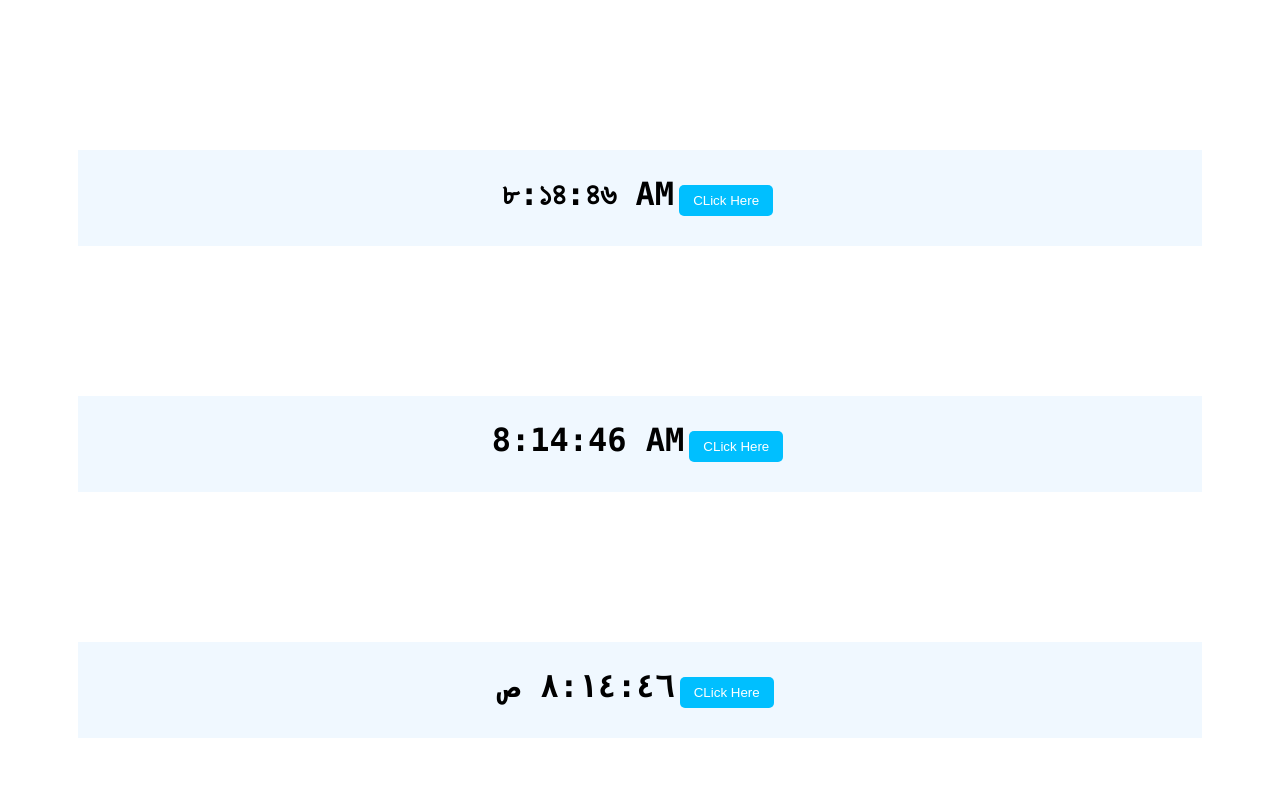
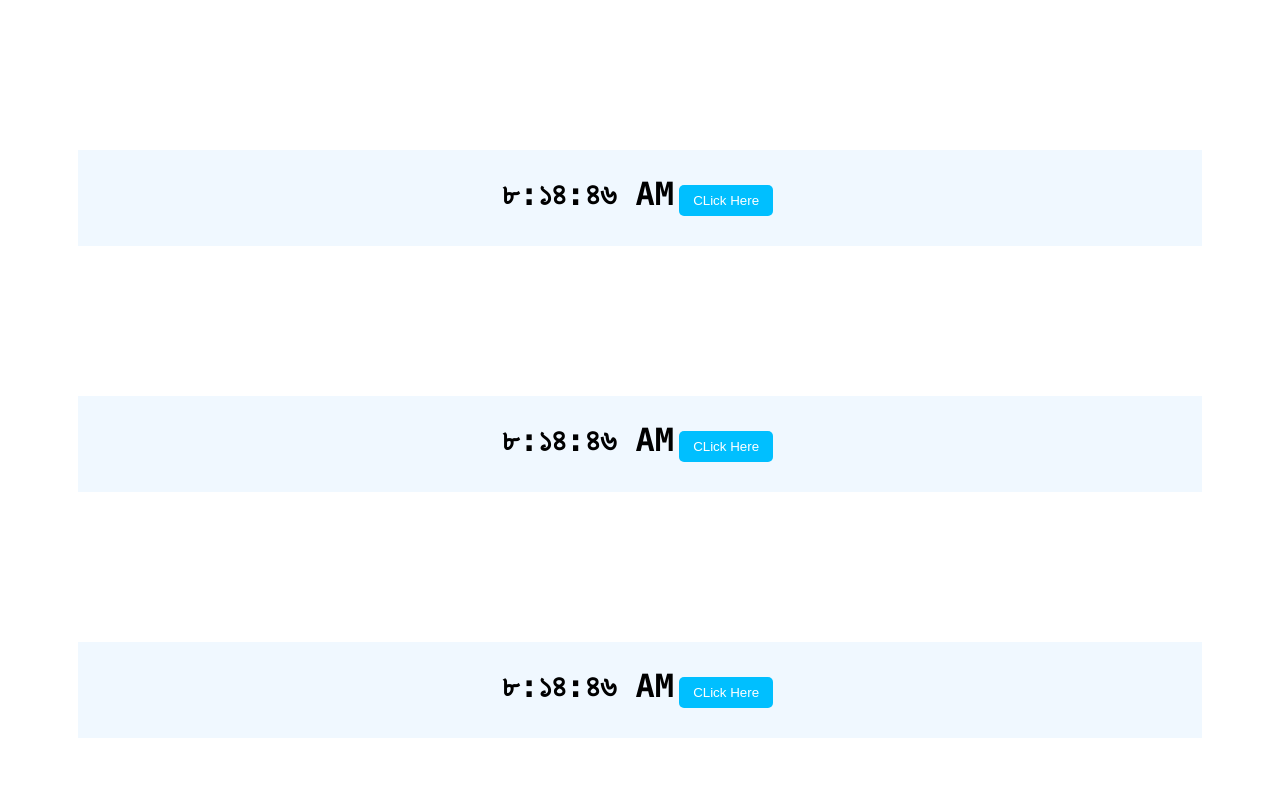
Before and after one commit to mralaminahamed/react-app-vanila, a React (Create React App) app: page / in a window 1280 px wide. Shown: the top 800 px of the page. Built offline with nearby package versions, Linux system fonts and the light colour scheme.

Commit message:
Update Clock.js

```diff
--- a/src/Components/Clock.js
+++ b/src/Components/Clock.js
@@ -1,7 +1,12 @@
 import { Component } from "react";
 
 class Clock extends Component {
-    state = { date : new Date() }
+
+    constructor(props){
+        super(props);
+        this.state = { date : new Date() , locale : 'bn-BD'};
+        this.handleClick = this.handleClick.bind(this);
+    }
 
     componentDidMount(){
         this.clockTimer = setInterval(()=>{
@@ -17,15 +22,16 @@ class Clock extends Component {
         this.setState({ date : new Date() });
     }
 
-    handleClick(){
-        console.log('Button was clicked!!');
+    handleClick () {
+        this.setState({ locale : 'en-US' });
     }
 
     render(){
+        const {date, locale} = this.state;
         return (
             <h1 className='container'>
                 <span className='text'>
-                    {this.state.date.toLocaleTimeString(this.props.locale)}
+                    {date.toLocaleTimeString(locale)}
                 </span>
                 <button type='button' onClick={this.handleClick}>CLick Here</button>
             </h1>
```
